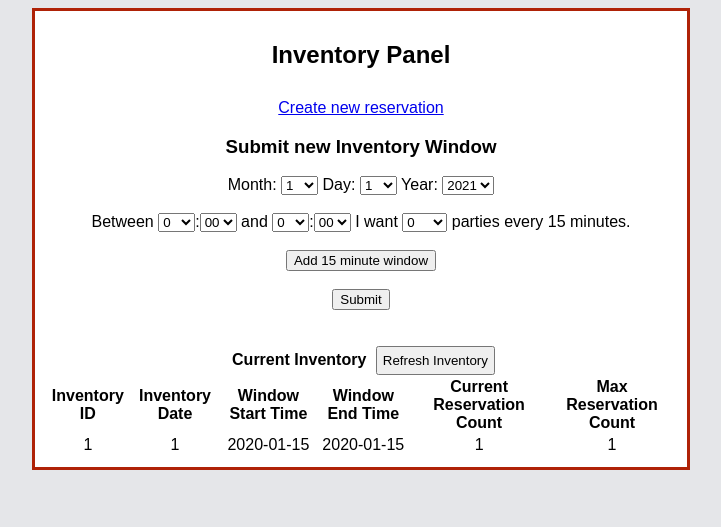
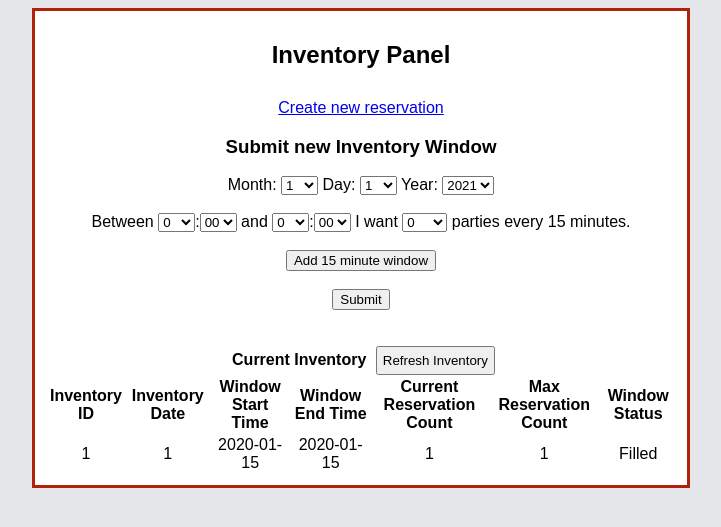
Before and after one commit to adamperez/py-web-test, a Flask app: page / in a window 1280 px wide. Shown: the top 527 px of the page, without its empty margins (279-1000 px from the left). Run offline with Flask 2, Linux system fonts and the light colour scheme; tables that the repository leaves empty hold one stand-in row (values such as "Sample post").

Commit message:
adding window status

```diff
--- a/static/js/inventory.js
+++ b/static/js/inventory.js
@@ -79,7 +79,7 @@ function refreshInventoryDisplay() {
         // process inventory / window models into HTML table
         let trHTML = '';
         $.each(flatInv, function(i, res) {
-            trHTML += '<tr><td>' + res.id + '</td><td>' + res.date + '</td><td>' + res.start_time + '</td><td>' + res.end_time + '</td><td>' + res.current_res_count + '</td><td>' + res.max_res_count + '</td></tr>';
+            trHTML += '<tr><td>' + res.id + '</td><td>' + res.date + '</td><td>' + res.start_time + '</td><td>' + res.end_time + '</td><td>' + res.current_res_count + '</td><td>' + res.max_res_count + '</td><td>' + res.window_status + '</td></tr>';
         });
         $('#curr-inv-tbl').append(trHTML);
     })
@@ -99,6 +99,7 @@ function flattenInventory(data) {
             flatInv['end_time'] = currInv.windows[j].end_time;
             flatInv['current_res_count'] = currInv.windows[j].current_res_count;
             flatInv['max_res_count'] = currInv.windows[j].max_res_count;
+            flatInv['window_status'] = flatInv['current_res_count'] == flatInv['max_res_count'] ? 'Filled' : 'Available'
             allInv.push(flatInv);
         }
     }
--- a/templates/inventory.html
+++ b/templates/inventory.html
@@ -68,6 +68,7 @@
                         <th>Window End Time</th>
                         <th>Current Reservation Count</th>
                         <th>Max Reservation Count</th>
+                        <th>Window Status</th>
                     </tr>
                 </table>
             </div>
```
